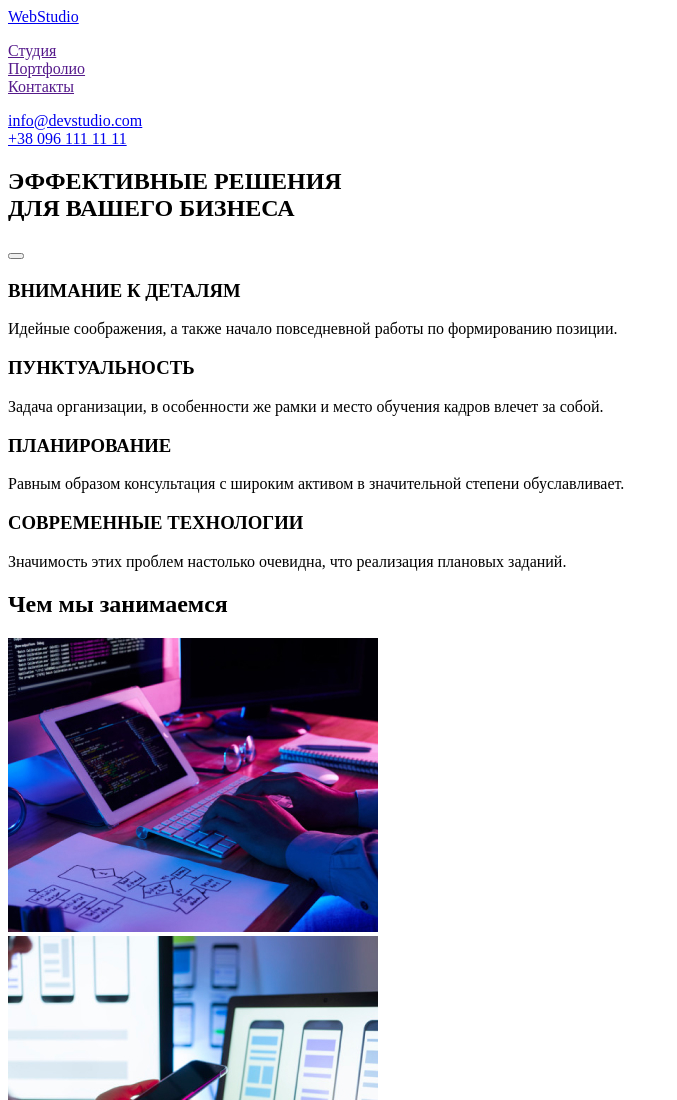
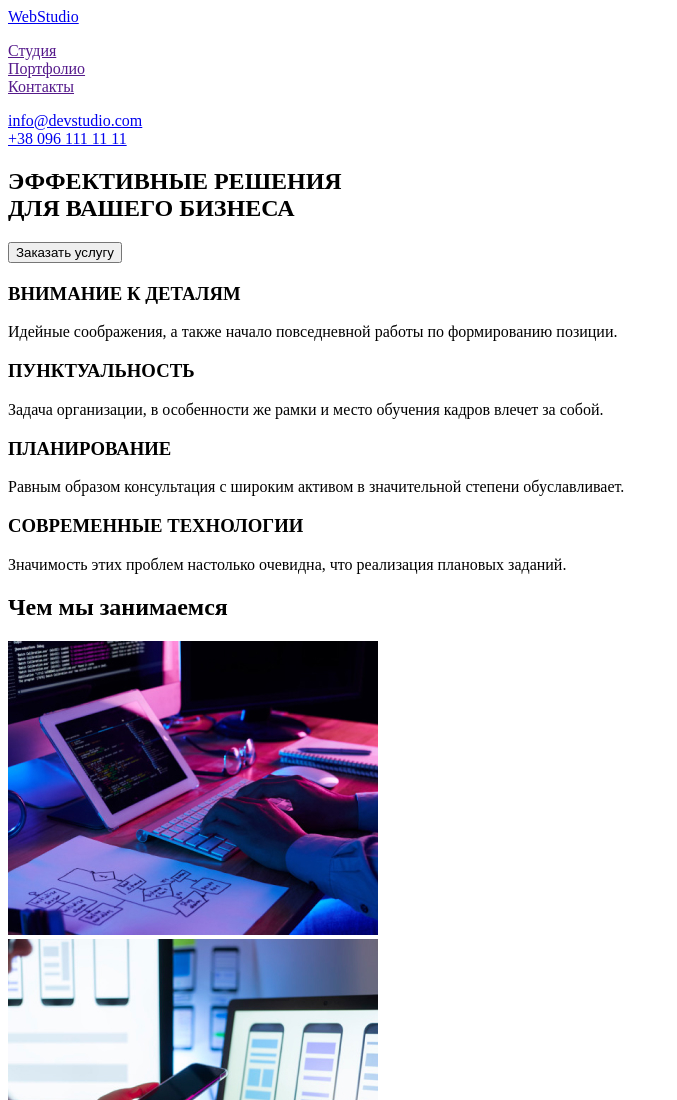
Before and after one commit to webnovelty/goit-markup-hw-01, a plain HTML site: page index.html in a window 1280 px wide. Shown: the top 1100 px of the page, without its empty margins (0-677 px from the left). Drawn offline with Linux system fonts and the light colour scheme.

Commit message:
Update index.html

```diff
--- a/index.html
+++ b/index.html
@@ -27,7 +27,7 @@
       <!-- Герой -->
       <section>
         <h1>ЭФФЕКТИВНЫЕ РЕШЕНИЯ<br />ДЛЯ ВАШЕГО БИЗНЕСА</h1>
-        <button type="button" value="Заказать услугу">
+        <button type="button">Заказать услугу</button>
       </section>
 
       <!-- Особенности -->
```
